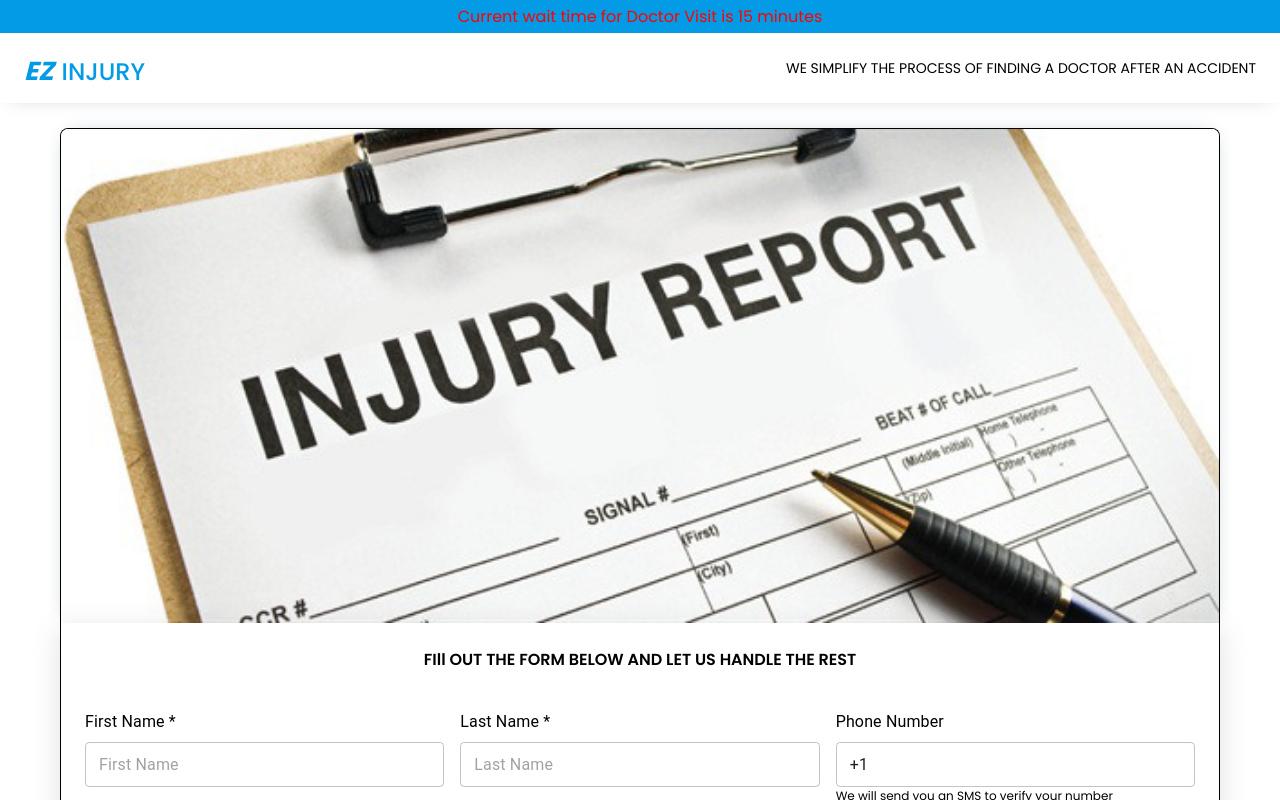
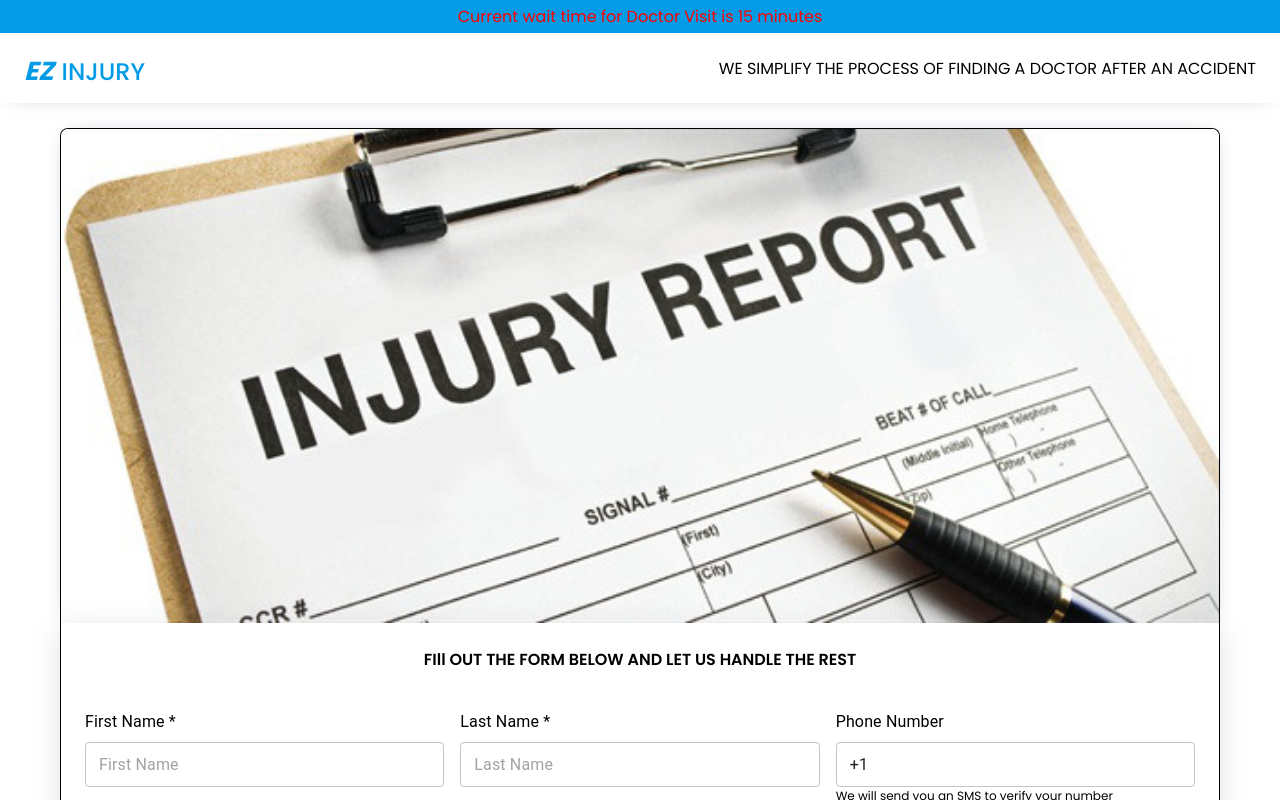
Before and after one commit to vimalbhalani/injury-report-web, a Next.js app: page / in a window 1280 px wide. Built offline with nearby package versions, Linux system fonts and the light colour scheme.

Commit message:
update font-size

```diff
--- a/src/components/layout/header/Header.module.scss
+++ b/src/components/layout/header/Header.module.scss
@@ -78,7 +78,6 @@
 }
 .headerSubContent {
   color: $black;
-  font-size: 14px;
   text-align: center;
   @include break-point(mobile) {
     text-align: center;
```
